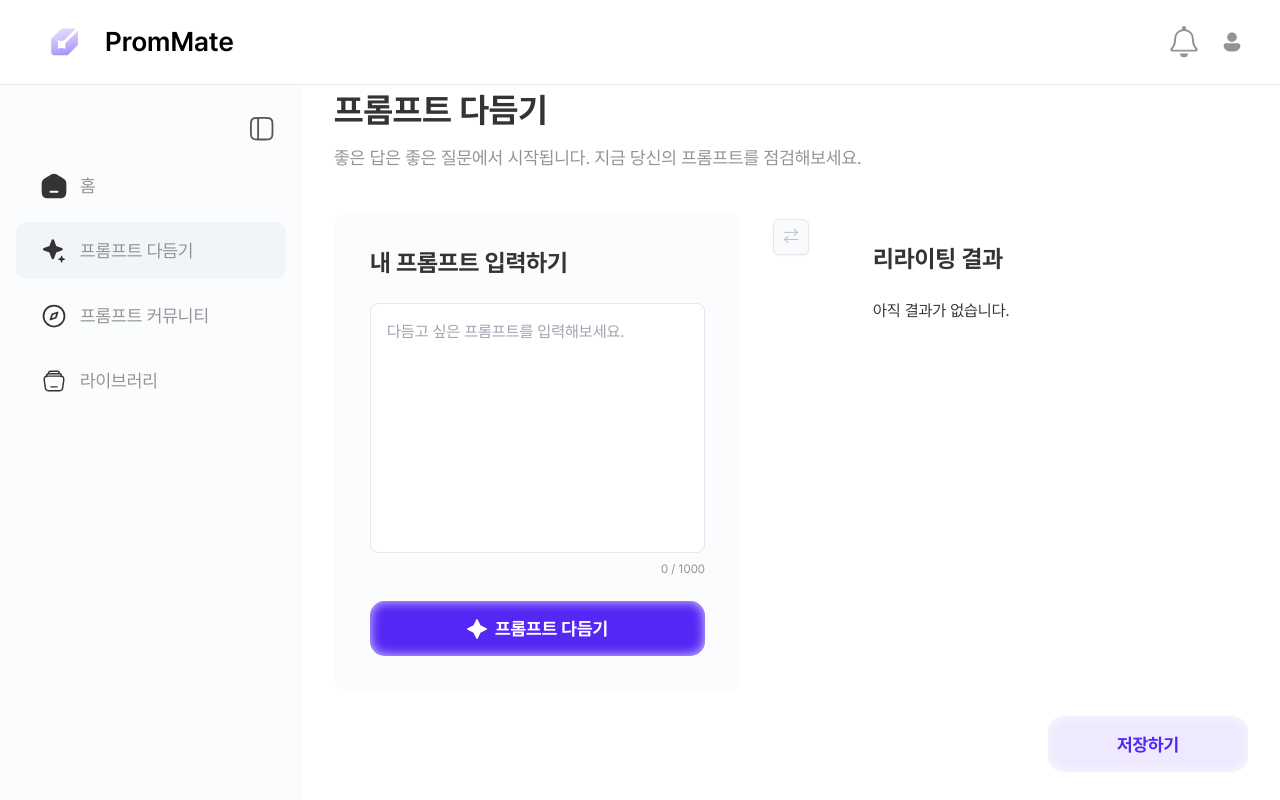
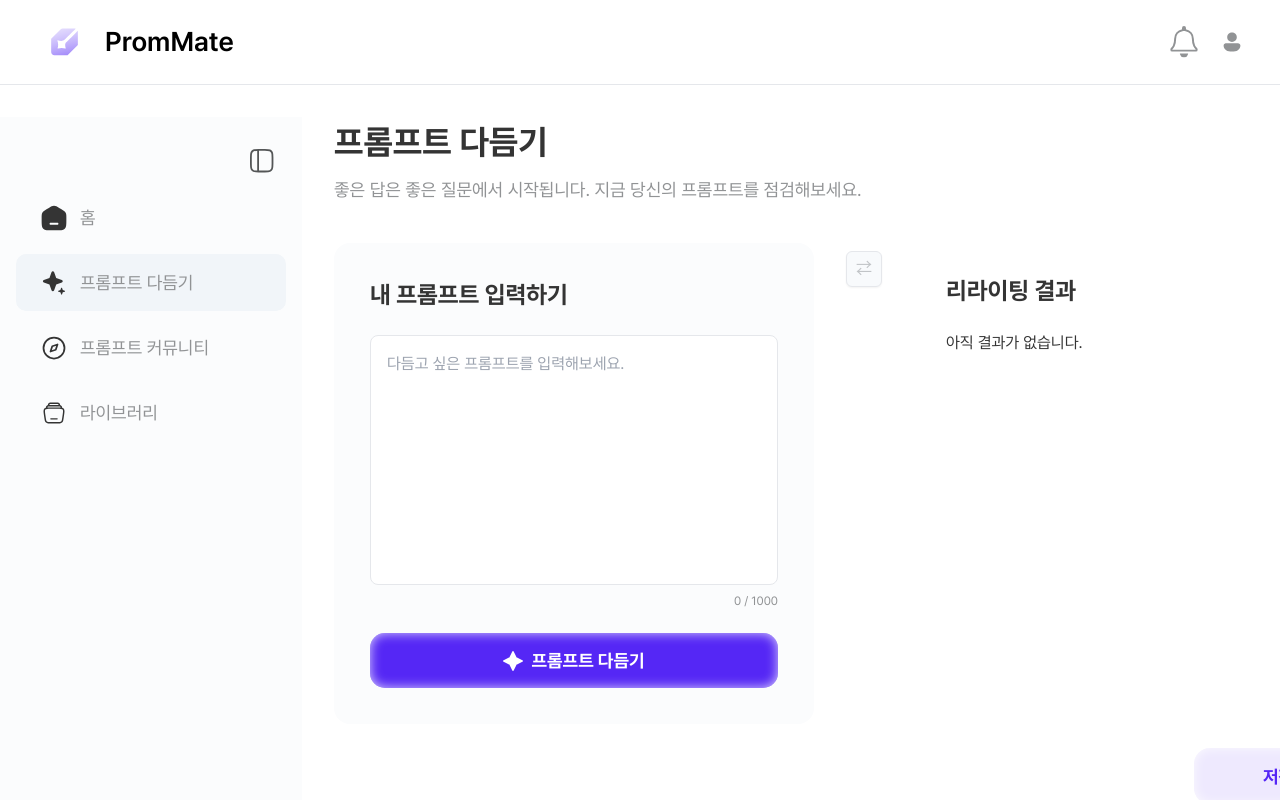
Before and after one commit to Prompt-Mate/Frontend, a Next.js app in the folder fe-prompt-mate/: page /prompts in a window 1280 px wide. Shown: the top 800 px of the page. Built offline with nearby package versions, Linux system fonts and the light colour scheme.

Commit message:
feat: 페이지별 헤더 간격 및 마진 통일

```diff
--- a/fe-prompt-mate/app/(afterlogin)/community/page.tsx
+++ b/fe-prompt-mate/app/(afterlogin)/community/page.tsx
@@ -9,7 +9,7 @@ import { CommunityGrid } from "@/components/community/CommunityGrid";
 export default function CommunityPage() {
   return (
     <Container>
-      <section className="space-y-6 md:space-y-8">
+      <section className="space-y-6 md:space-y-8 pt-6">
         <CommunityHeader />
         <CommunityFilter />
         <CommunityListHeader />
--- a/fe-prompt-mate/app/(afterlogin)/home/page.tsx
+++ b/fe-prompt-mate/app/(afterlogin)/home/page.tsx
@@ -10,7 +10,7 @@ import { CommunityHeader } from "@/components/community/CommunityHeader";
 export default function HomePage() {
   return (
     <Container>
-      <section className="space-y-6 md:space-y-8">
+      <section className="space-y-6 md:space-y-8 pt-6">
         <CommunityHeader />
 
         {/* 1행: Hero / Weekly */}
--- a/fe-prompt-mate/app/(afterlogin)/layout.tsx
+++ b/fe-prompt-mate/app/(afterlogin)/layout.tsx
@@ -2,25 +2,29 @@ import Header from "@/components/Header";
 import Sidebar from "@/components/sidebar/Sidebar";
 
 export default function AfterLoginLayout({
-    children,
-    modal
+  children,
+  modal,
 }: {
   children: React.ReactNode;
-    modal: React.ReactNode;
+  modal: React.ReactNode;
 }) {
   return (
     <div className="flex min-h-screen flex-col">
       <Header />
 
-      <div className="flex flex-1 min-h-0">
+      <div className="flex flex-1 min-h-0 pt-8">
         <Sidebar />
+
+        {/*
+          기존 그대로:
+          - 사이드바 ↔ 페이지 간격: 0px
+          - Header / Sidebar 폭 전부 유지
+        */}
         <main className="flex-1 overflow-y-auto">
-            {children}
-            {modal}
+          {children}
+          {modal}
         </main>
       </div>
     </div>
   );
 }
-
-// 이 레이아웃은 afterlogin 안의 모든 페이지에 공통으로 적용되며, 사이드바를 포함합니다.
--- a/fe-prompt-mate/app/(afterlogin)/library/page.tsx
+++ b/fe-prompt-mate/app/(afterlogin)/library/page.tsx
@@ -1,4 +1,3 @@
-// app/(afterlogin)/library/page.tsx
 "use client";
 
 import { useState } from "react";
@@ -30,7 +29,7 @@ export default function LibraryPage() {
 
   return (
     <Container>
-      <section className="space-y-6 md:space-y-8">
+      <section className="space-y-6 md:space-y-8 pt-8">
         <LibraryHeader
           search={search}
           onSearchChange={setSearch}
@@ -39,12 +38,14 @@ export default function LibraryPage() {
         />
 
         <div className="space-y-4">
-          <LibraryMeta totalCount={totalCount} page={1} totalPages={totalPages} />
+          <LibraryMeta
+            totalCount={totalCount}
+            page={1}
+            totalPages={totalPages}
+          />
           <LibraryContent items={items} layout={layout} />
         </div>
       </section>
     </Container>
   );
 }
-
-// 이 페이지는 사용자의 라이브러리(저장된 프롬프트, 내가 만든 프롬프트 등)를 보여줍니다.
--- a/fe-prompt-mate/components/library/LibraryHeader.tsx
+++ b/fe-prompt-mate/components/library/LibraryHeader.tsx
@@ -31,7 +31,7 @@ export function LibraryHeader({
           value={search}
           onChange={(e) => onSearchChange(e.target.value)}
           placeholder="태그, 키워드 검색"
-          className="w-full bg-transparent text-[14px] outline-none placeholder:text-black/30"
+          className="w-full bg-transparent text-[18px] outline-none placeholder:text-black/30"
         />
       </div>
 
@@ -46,7 +46,7 @@ export function LibraryHeader({
                 type="button"
                 onClick={() => onTabChange(t.key)}
                 className={cn(
-                  "pb-[12px] text-[14px] font-semibold transition",
+                  "pb-[12px] text-[18px] font-semibold transition",
                   "border-b-2 border-transparent",
                   active
                     ? "text-black border-black"
--- a/fe-prompt-mate/components/library/LibraryMeta.tsx
+++ b/fe-prompt-mate/components/library/LibraryMeta.tsx
@@ -14,8 +14,8 @@ export function LibraryMeta({
   return (
     <div className="mt-[14px] flex items-center">
       {/* 왼쪽 */}
-      <div className="text-[14px] font-semibold text-black/60">
-        전체 <span className="text-[#6D5EF6]">{totalCount}개</span>
+      <div className="text-[18px] font-semibold text-black/60">
+        전체 <span className="text-[#6D5EF6]">{totalCount}</span>개
       </div>
 
       {/* 오른쪽 */}
--- a/fe-prompt-mate/components/rewrite/RewriteText.tsx
+++ b/fe-prompt-mate/components/rewrite/RewriteText.tsx
@@ -9,11 +9,14 @@ import SaveButton from "./SaveButton";
 import { rewritePrompt } from "@/lib/rewrite";
 
 interface RewriteTextProps {
-  onComplete?: () => void;      // ✅ 리라이팅 완료 알림 (기존 그대로)
-  onSaveClick?: () => void;     // ✅ 저장하기 버튼 클릭 (추가)
+  onComplete?: () => void;
+  onSaveClick?: () => void;
 }
 
-export default function RewriteText({ onComplete, onSaveClick }: RewriteTextProps) {
+export default function RewriteText({
+  onComplete,
+  onSaveClick,
+}: RewriteTextProps) {
   const [result, setResult] = useState("");
   const [loading, setLoading] = useState(false);
 
@@ -27,23 +30,19 @@ export default function RewriteText({ onComplete, onSaveClick }: RewriteTextProp
     setResult(rewritten);
     setLoading(false);
 
-    // 다듬기 완료 → page에 알림
     onComplete?.();
   };
 
   const handleSave = () => {
-    // ✅ 결과 없으면 저장 버튼 동작 X (안전)
     if (!result) return;
-
-    console.log("SAVE CLICK IN RewriteText");
-    onSaveClick?.(); // ✅ page에서 모달 open 시키는 함수가 여기로 들어옴
+    onSaveClick?.();
   };
 
   return (
     <section
       className="
         max-w-[1200px]
-        min-h-[560px]
+        min-h-[600px]
         flex
         flex-col
         gap-10
@@ -59,12 +58,28 @@ export default function RewriteText({ onComplete, onSaveClick }: RewriteTextProp
         </p>
       </div>
 
-      {/* 카드 영역 */}
-      <div className="grid grid-cols-[1fr_auto_1fr] items-start gap-8 flex-1">
-        <PromptInput onRewrite={handleRewrite} loading={loading} />
-        <RewriteArrow />
+      {/* 입력 / 결과 영역 */}
+      <div
+        className="
+          grid
+          gap-8
+          grid-cols-1
+          xl:grid-cols-[minmax(480px,1fr)_auto_minmax(480px,1fr)]
+          items-start
+        "
+      >
+        {/* 입력 카드 */}
+        <div className="min-h-[420px]">
+          <PromptInput onRewrite={handleRewrite} loading={loading} />
+        </div>
 
-        <div className="flex flex-col h-full">
+        {/* 화살표 (2컬럼일 때만 표시) */}
+        <div className="hidden xl:flex items-center justify-center">
+          <RewriteArrow />
+        </div>
+
+        {/* 결과 카드 */}
+        <div className="min-h-[420px] flex flex-col">
           <RewriteResult result={result} loading={loading} />
 
           <div className="mt-6 flex justify-end">
```
